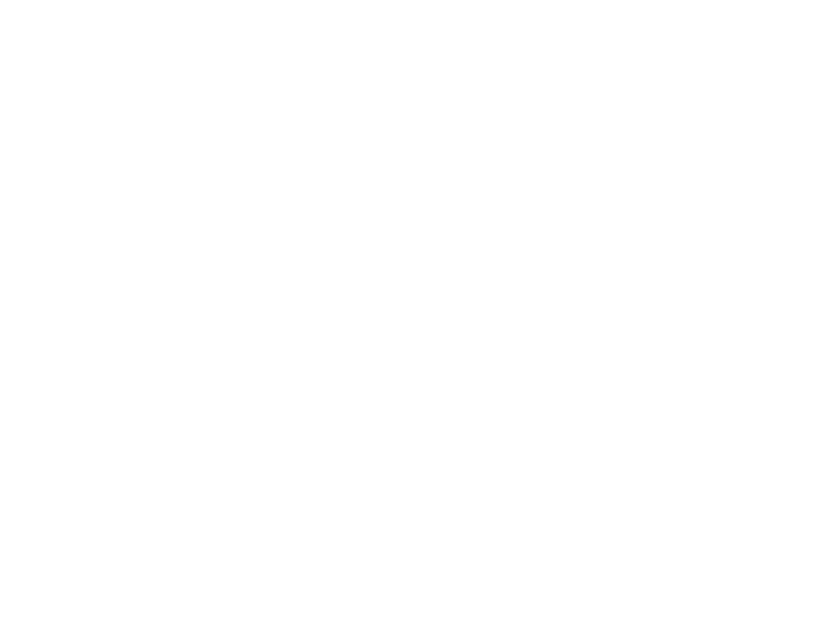
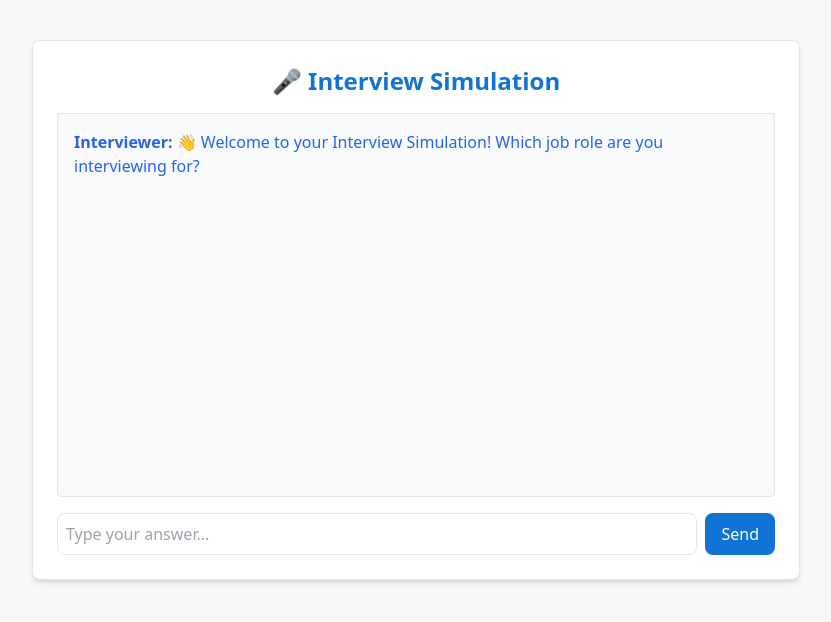
Before and after one commit to Sa-n-j-a-na/AI_Up_Skill_Platform, a React (Create React App) app in the folder frontend/: page /interview-simulation in a window 1280 px wide. Before the commit this address had no page. Shown: the top 622 px of the page, without its empty margins (224-1055 px from the left). Built offline with nearby package versions, Linux system fonts and the light colour scheme; no server answers; the HTML template or start-up script is replaced by a standard one.

Commit message:
files creation for interview

```diff
--- a/frontend/package.json
+++ b/frontend/package.json
@@ -8,6 +8,7 @@
     "@testing-library/react": "^16.3.0",
     "@testing-library/user-event": "^13.5.0",
     "axios": "^1.12.2",
+    "openai": "^6.3.0",
     "react": "^19.2.0",
     "react-dom": "^19.2.0",
     "react-router-dom": "^7.9.3",
--- a/frontend/src/App.js
+++ b/frontend/src/App.js
@@ -3,6 +3,7 @@
 import Home from "./Home";
 import Analysis from "./Analysis";
 import LearningPath from "./LearningPath";
+import InterviewSimulation from "./InterviewSimulation";
 
 function App() {
   return (
@@ -11,6 +12,7 @@
         <Route path="/" element={<Home />} />
         <Route path="/analysis" element={<Analysis />} />
         <Route path="/learning-path" element={<LearningPath />} />
+        <Route path="/interview-simulation" element={<InterviewSimulation />} />
       </Routes>
     </Router>
   );
--- /dev/null
+++ b/frontend/src/InterviewSimulation.js
@@ -0,0 +1,81 @@
+import React, { useState } from "react";
+import OpenAI from "openai";
+
+const InterviewSimulation = () => {
+  const [messages, setMessages] = useState([
+    { role: "assistant", content: "👋 Welcome to your Interview Simulation! Which job role are you interviewing for?" },
+  ]);
+  const [input, setInput] = useState("");
+  const [loading, setLoading] = useState(false);
+
+  const openai = new OpenAI({
+    apiKey: import.meta.env.VITE_OPENAI_API_KEY, // store in .env file
+    dangerouslyAllowBrowser: true, // only for demo; in production use backend proxy
+  });
+
+  const sendMessage = async () => {
+    if (!input.trim()) return;
+    const newMessages = [...messages, { role: "user", content: input }];
+    setMessages(newMessages);
+    setInput("");
+    setLoading(true);
+
+    try {
+      const completion = await openai.chat.completions.create({
+        model: "gpt-4o-mini",
+        messages: [
+          { role: "system", content: "You are a professional interviewer. Ask one question at a time. After each user answer, give short feedback and move to the next question." },
+          ...newMessages,
+        ],
+      });
+
+      const reply = completion.choices[0].message.content;
+      setMessages([...newMessages, { role: "assistant", content: reply }]);
+    } catch (err) {
+      console.error(err);
+      setMessages([...newMessages, { role: "assistant", content: "⚠️ Error: Unable to connect to AI." }]);
+    } finally {
+      setLoading(false);
+    }
+  };
+
+  return (
+    <div className="min-h-screen bg-background-light dark:bg-background-dark flex flex-col items-center py-10">
+      <div className="w-full max-w-3xl bg-white dark:bg-background-dark p-6 rounded-lg shadow-md border">
+        <h2 className="text-2xl font-bold mb-4 text-center text-primary">🎤 Interview Simulation</h2>
+        <div className="h-96 overflow-y-auto border p-4 rounded mb-4 bg-gray-50 dark:bg-gray-800">
+          {messages.map((msg, idx) => (
+            <div
+              key={idx}
+              className={`mb-3 ${
+                msg.role === "assistant" ? "text-blue-600 dark:text-blue-400" : "text-green-700 dark:text-green-300 text-right"
+              }`}
+            >
+              <b>{msg.role === "assistant" ? "Interviewer: " : "You: "}</b>
+              {msg.content}
+            </div>
+          ))}
+          {loading && <p className="text-center text-gray-500">Thinking...</p>}
+        </div>
+        <div className="flex space-x-2">
+          <input
+            type="text"
+            value={input}
+            onChange={(e) => setInput(e.target.value)}
+            placeholder="Type your answer..."
+            className="flex-grow border rounded-lg p-2 focus:outline-none focus:ring-2 focus:ring-primary"
+          />
+          <button
+            onClick={sendMessage}
+            disabled={loading}
+            className="bg-primary text-white px-4 py-2 rounded-lg hover:bg-primary-dark"
+          >
+            Send
+          </button>
+        </div>
+      </div>
+    </div>
+  );
+};
+
+export default InterviewSimulation;
--- a/frontend/src/LearningPath.js
+++ b/frontend/src/LearningPath.js
@@ -1,8 +1,10 @@
 import React, { useState } from "react";
-import { useLocation } from "react-router-dom";
+import { useLocation, useNavigate } from "react-router-dom";
 
 const LearningPath = () => {
   const location = useLocation();
+  const navigate = useNavigate();
+
   const { result } = location.state || {};
   const { resumeSkills = [], requiredSkills = [], missingSkills = [], score = 0 } = result || {};
 
@@ -34,9 +36,18 @@
     setTasks(newTasks);
   };
 
-  // ✅ Missing JSX return (added below)
   return (
     <div className="bg-background-light dark:bg-background-dark font-display min-h-screen text-content-light dark:text-content-dark flex flex-col">
+      {/* --- Interview Simulation Button --- */}
+      <div className="flex justify-end p-4">
+        <button
+          onClick={() => navigate("/interview-simulation")}
+          className="px-4 py-2 bg-primary text-white rounded-lg shadow hover:bg-primary-dark transition"
+        >
+          🎤 Start Interview Simulation
+        </button>
+      </div>
+
       <main className="flex-grow container mx-auto px-4 sm:px-6 lg:px-8 py-12">
         <div className="max-w-4xl mx-auto">
           <div className="text-center mb-12">
```
Also changed, not shown: 2 other files (tests, documents, lock files or other folders).
